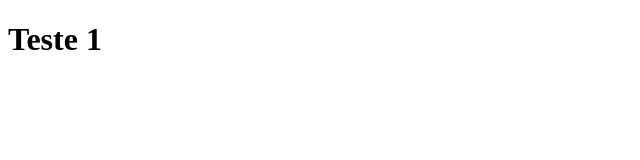
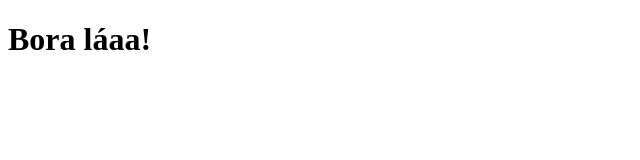
Before and after one commit to Juniordell/clone-tabnews, a Next.js app: page / in a window 1280 px wide. Shown: the top 160 px of the page, without its empty margins (0-640 px from the left). Built offline with nearby package versions, Linux system fonts and the light colour scheme.

Commit message:
modifica a frase

```diff
--- a/pages/index.js
+++ b/pages/index.js
@@ -1,5 +1,5 @@
 function Home() {
-    return <h1>Teste 1</h1>
+    return <h1>Bora láaa!</h1>
 }
 
 
```
